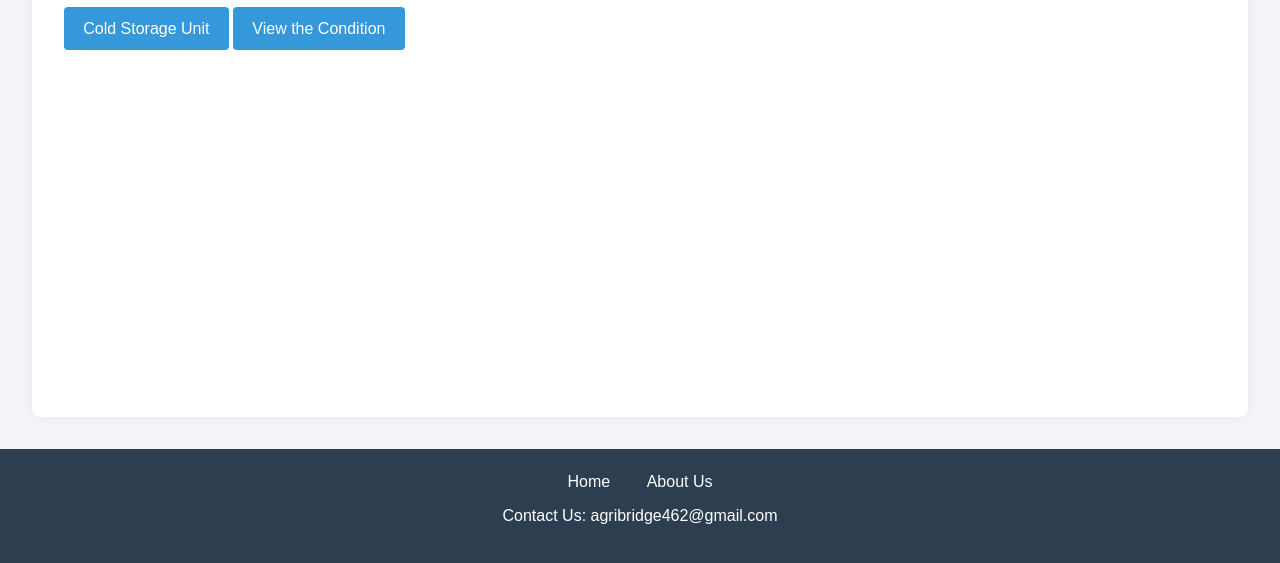
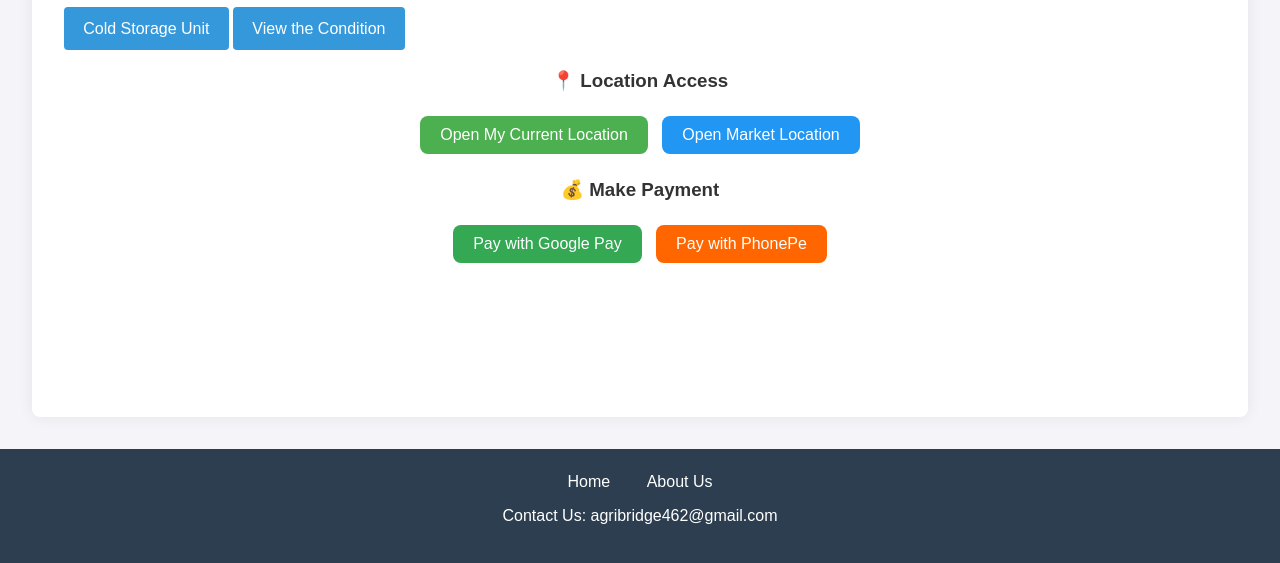
Before and after one commit to khushiramesh/agriiii, a plain HTML site: page farmer-dashboard.html in a window 1280 px wide. Shown: the part 235-798 px from the top of the page. Drawn offline with Linux system fonts and the light colour scheme.

Commit message:
Add latest changes to the agricultural marketplace project

```diff
--- a/app.js
+++ b/app.js
@@ -417,3 +417,29 @@ if (viewConditionBtn) {
     }
 
 });
+
+// ✅ Function for user's actual current location
+function getCurrentLocation() {
+  if (navigator.geolocation) {
+    navigator.geolocation.getCurrentPosition(
+      function (position) {
+        const latitude = position.coords.latitude;
+        const longitude = position.coords.longitude;
+        const locationUrl = `https://www.google.com/maps?q=${latitude},${longitude}`;
+        window.open(locationUrl, "_blank"); // Opens real Google Maps
+      },
+      function (error) {
+        alert("Unable to access location. Please enable GPS or location permission.");
+      }
+    );
+  } else {
+    alert("Geolocation is not supported by your browser.");
+  }
+}
+
+// ✅ Function for real market/cold storage location
+function openSpecificLocation() {
+  const marketAddress = "Kadur Cold Storage, Chikkamagaluru, Karnataka"; // 🔁 Replace with your actual place name or coordinates
+  const locationUrl = `https://www.google.com/maps?q=${encodeURIComponent(marketAddress)}`;
+  window.open(locationUrl, "_blank");
+}
--- a/farmer-dashboard.html
+++ b/farmer-dashboard.html
@@ -24,6 +24,38 @@
         <div class="dashboard-buttons">
             <button id="open-storage-modal" data-lang-key="cold_storage_unit">Cold Storage Unit</button>
             <button id="view-condition-btn" data-lang-key="view_condition">View the Condition</button>
+        </div>
+
+        <div style="text-align: center; margin-top: 20px;">
+          <h3>📍 Location Access</h3>
+
+          <!-- Button to open user's real current location -->
+          <button onclick="getCurrentLocation()"
+                  style="padding:10px 20px; border:none; border-radius:8px; background-color:#4CAF50; color:white; cursor:pointer; margin:5px;">
+            Open My Current Location
+          </button>
+
+          <!-- Button to open a specific market/cold storage -->
+          <button onclick="openSpecificLocation()"
+                  style="padding:10px 20px; border:none; border-radius:8px; background-color:#2196F3; color:white; cursor:pointer; margin:5px;">
+            Open Market Location
+          </button>
+        </div>
+
+        <div style="text-align:center; margin-top:20px;">
+          <h3>💰 Make Payment</h3>
+
+          <!-- Google Pay -->
+          <a href="upi://pay?pa=merchant@okgooglepay&pn=AgriBridge&tn=Crop Payment&am=100&cu=INR"
+             style="padding:10px 20px; margin:5px; background-color:#34A853; color:white; border-radius:8px; text-decoration:none; display:inline-block;">
+            Pay with Google Pay
+          </a>
+
+          <!-- PhonePe -->
+          <a href="upi://pay?pa=merchant@phonepe&pn=AgriBridge&tn=Crop Payment&am=100&cu=INR"
+             style="padding:10px 20px; margin:5px; background-color:#FF6600; color:white; border-radius:8px; text-decoration:none; display:inline-block;">
+            Pay with PhonePe
+          </a>
         </div>
 
         <!-- Cold Storage Request Modal -->
```
Also changed, not shown: new-cold-storage-dashboard.html (+16 -0 lines), wholesaler-dashboard.html (+32 -0 lines), 1 other file.
